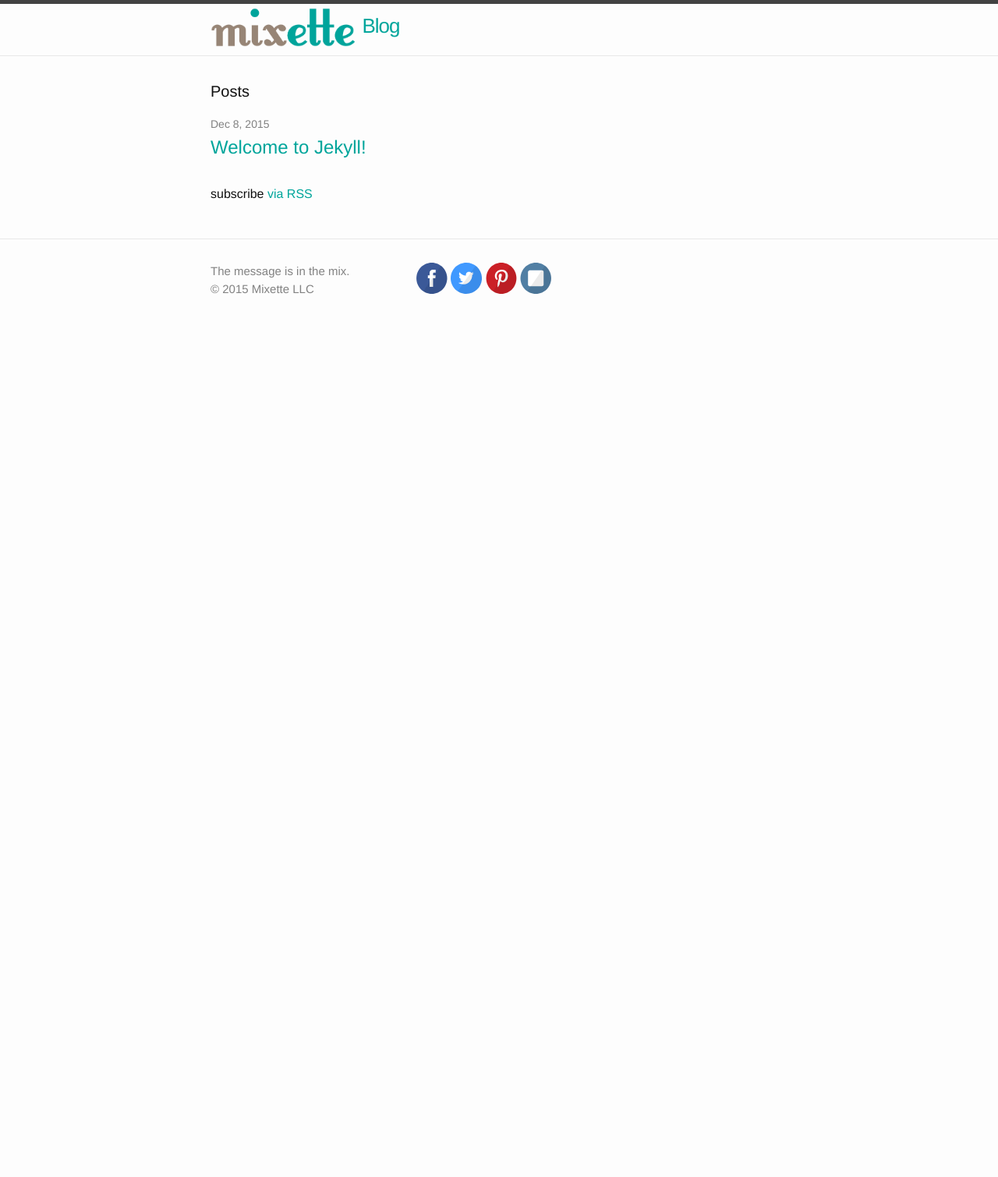
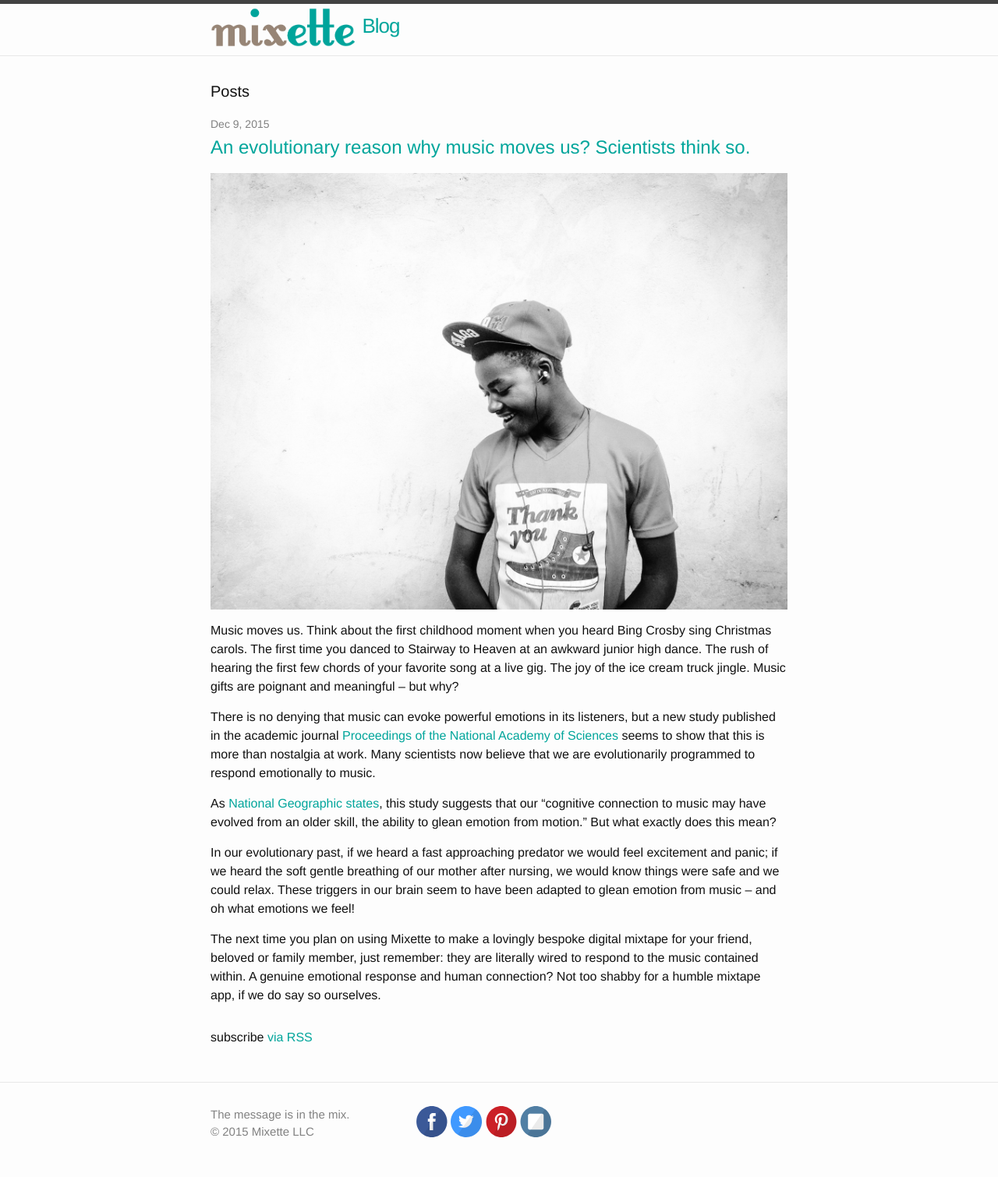
Before and after one commit to MixetteApp/MixetteApp.github.io, a Jekyll site: the page built from index.html, in a window 1280 px wide. Shown: the whole page at 78% size. Built offline with Jekyll 4.4.1, drawn with Linux system fonts in a browser that asks for light colours; before the commit the page ends 900 px from its top, so only the background shows below that.

Commit message:
Added first post and altered layout.

```diff
--- /dev/null
+++ b/_posts/2015-12-09-An-evolutionary-reason-why-music-moves-us.markdown
@@ -0,0 +1,16 @@
+---
+layout: post
+title:  "An evolutionary reason why music moves us? Scientists think so."
+date:   2015-12-09 14:47:00
+---
+![]({{ site.url }}/assets/pexels-photo-3.jpg)
+
+Music moves us. Think about the first childhood moment when you heard Bing Crosby sing Christmas carols. The first time you danced to Stairway to Heaven at an awkward junior high dance.  The rush of hearing the first few chords of your favorite song at a live gig. The joy of the ice cream truck jingle. Music gifts are poignant and meaningful – but why?
+
+There is no denying that music can evoke powerful emotions in its listeners, but a new study published in the academic journal [Proceedings of the National Academy of Sciences](http://www.pnas.org/content/110/1/70) seems to show that this is more than nostalgia at work. Many scientists now believe that we are evolutionarily programmed to respond emotionally to music.
+
+As [National Geographic states](http://phenomena.nationalgeographic.com/2012/12/18/why-does-music-move-us-so/), this study suggests that our “cognitive connection to music may have evolved from an older skill, the ability to glean emotion from motion.” But what exactly does this mean?
+
+In our evolutionary past, if we heard a fast approaching predator we would feel excitement and panic; if we heard the soft gentle breathing of our mother after nursing, we would know things were safe and we could relax. These triggers in our brain seem to have been adapted to glean emotion from music – and oh what emotions we feel!
+
+The next time you plan on using Mixette to make a lovingly bespoke digital mixtape for your friend, beloved or family member, just remember: they are literally wired to respond to the music contained within. A genuine emotional response and human connection? Not too shabby for a humble mixtape app, if we do say so ourselves.
--- a/_sass/_base.scss
+++ b/_sass/_base.scss
@@ -93,7 +93,7 @@ a {
     text-decoration: none;
 
     &:visited {
-        color: darken($brand-color, 15%);
+        //color: darken($brand-color, 15%);
     }
 
     &:hover {
--- a/index.html
+++ b/index.html
@@ -14,6 +14,7 @@ layout: default
         <h2>
           <a class="post-link" href="{{ post.url | prepend: site.baseurl }}">{{ post.title }}</a>
         </h2>
+        {{post.content}}
       </li>
     {% endfor %}
   </ul>
```
Also changed, not shown: _drafts/2015-12-08-welcome-to-jekyll.markdown (renamed from _posts/2015-12-08-welcome-to-jekyll.markdown), assets/pexels-photo-3.jpg (added).
